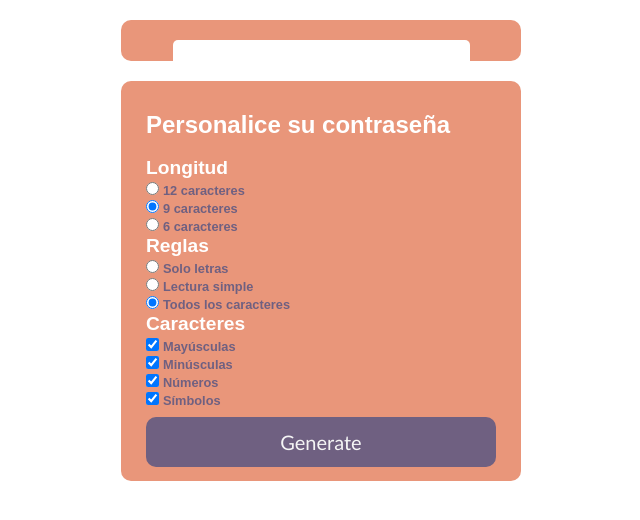
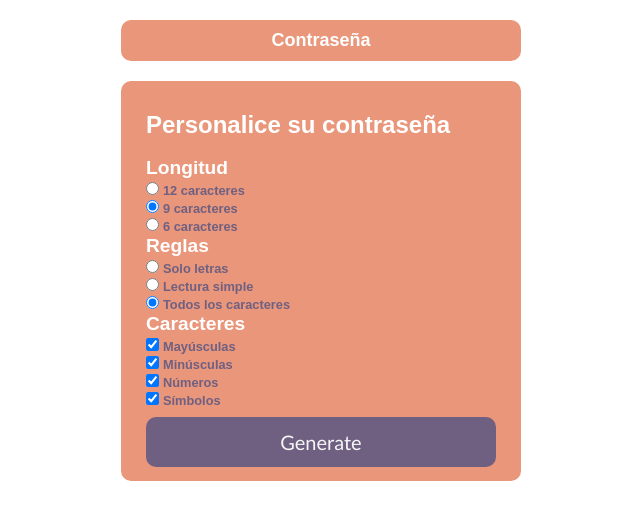
Before and after one commit to SaraMur/passwordGenerator, a plain HTML site: page index.html in a window 1280 px wide. Shown: the whole page, without its empty margins (319-959 px from the left). Drawn offline with Linux system fonts and the light colour scheme.

Commit message:
saque color de fondo de password

```diff
--- a/style.css
+++ b/style.css
@@ -42,7 +42,6 @@
     height: 2rem;
     border: none;
     width: 297px;
-    background-color: white;
     padding: 1rem;
     display: flex;
     justify-content: center;
@@ -80,10 +79,11 @@
 }
 
 span{
+    display: flex;
+    margin: auto;
     font-family: sans-serif;
     font-size: 1.5em;
     color: rgb(255, 255, 255);
-    margin-top: 30px;
 }
 
 
```
